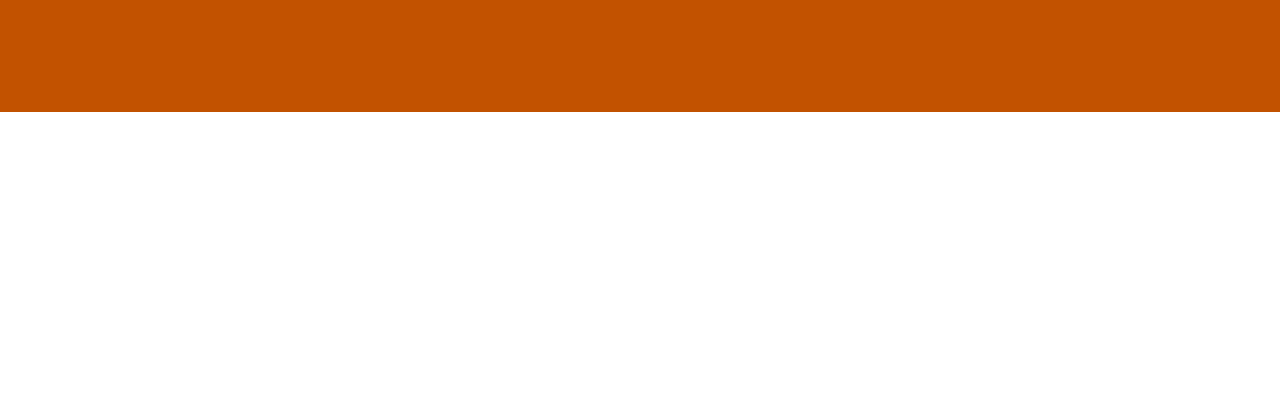
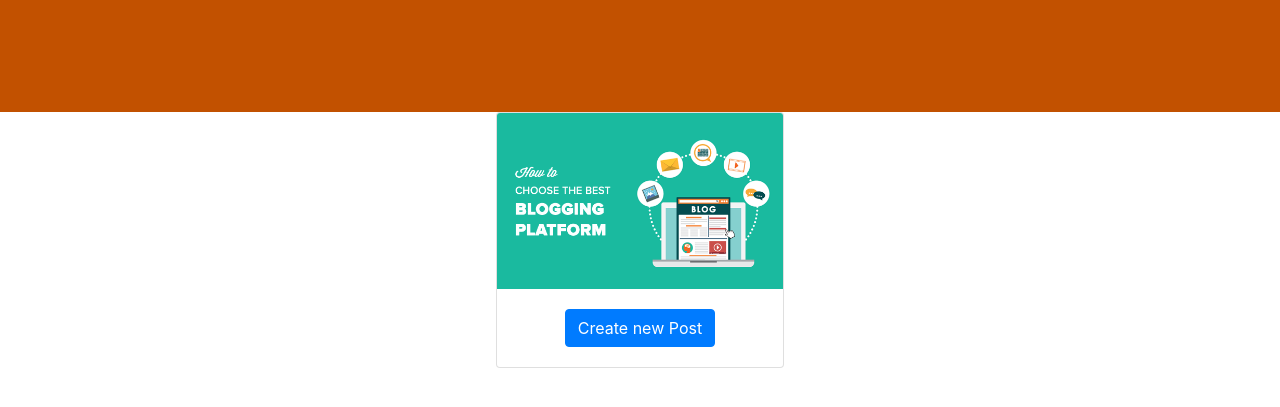
Before and after one commit to iamsureshtumu/my-first-blog, a Django app: page / in a window 1280 px wide. Shown: the part 56-463 px from the top of the page. Run offline with Django 3.2, Linux system fonts and the light colour scheme; data that the repository does not hold is empty; some libraries are stand-ins or nearby versions.

Commit message:
Added views to create/edit blog post inside the site.

```diff
--- a/blog/templates/blog/base.html
+++ b/blog/templates/blog/base.html
@@ -24,7 +24,7 @@
         <div class="collapse navbar-collapse" id="navbarSupportedContent">
             <ul class="navbar-nav mr-auto">
                 <li class="nav-item active">
-                    <a class="nav-link" href="#">Home <span class="sr-only">(current)</span></a>
+                    <a class="nav-link" href="{% url 'post_list' %}">Home <span class="sr-only">(current)</span></a>
                 </li>
                 <li class="nav-item">
                     <a class="nav-link" href="#">Link</a>
@@ -51,17 +51,28 @@
         </div>
     </nav>
     <div class="page-header">
+        <!-- <a href="{% url 'post_new' %}" class="top-menu"><span class="glyphicon glyphicon-plus"></span></a> -->
         <marquee>
             <h1><a href="#">News Blog</a></h1>
         </marquee>
 
     </div>
     <!-- Content here -->
+
+
     <div class="container">
         <!-- <div class="row">
             <div class="col-md-8"> -->
-
-
+        <center>
+            <div class="card" style="width: 18rem;">
+                <img src="{% static 'images/blog.png' %}" class="card-img-top" alt="Image not Found">
+                <div class="card-body">
+                    <!-- <h5 class="card-title">Card with stretched link</h5> -->
+                    <!-- <p class="card-text">Some quick example text to build on the card title and make up the bulk of the card's content.</p> -->
+                    <a href="{% url 'post_new' %}" class="btn btn-primary stretched-link">Create new Post</a>
+                </div>
+            </div>
+        </center>
         <br> {% block content %} {% endblock %}
 
 
@@ -78,4 +89,5 @@
 
 </body>
 
+
 </html>
--- a/blog/templates/blog/post_detail.html
+++ b/blog/templates/blog/post_detail.html
@@ -5,7 +5,9 @@
         {{ post.published_date }}
     </div>
     {% endif %}
+    <a class="btn btn-default" href="{% url 'post_edit' pk=post.pk %}"><span class="glyphicon glyphicon-pencil"></span></a>
     <h2>{{ post.title }}</h2>
     <p>{{ post.text|linebreaksbr }}</p>
+
 </div>
 {% endblock %}
--- a/blog/templates/blog/post_list.html
+++ b/blog/templates/blog/post_list.html
@@ -5,6 +5,6 @@
     <div class="date">
         <p>published: {{ post.published_date }}</p>
     </div>
-    <p>{{ post.text|linebreaksbr }}</p>
+    <!-- <p>{{ post.text|linebreaksbr }}</p> -->
 </div>
 {% endfor %} {% endblock %}
--- a/blog/urls.py
+++ b/blog/urls.py
@@ -3,6 +3,8 @@
 
 urlpatterns = [
     path('', views.post_list, name='post_list'),
-    path('post/<int:pk>/', views.post_detail, name='post_detail'),
+    path('post/<int:pk>/',views.post_detail, name='post_detail'),
+    path('post/new/',views.post_new, name='post_new'),
+    path('post/<int:pk>/edit/',views.post_edit, name='post_edit'),
 
 ]
--- a/blog/views.py
+++ b/blog/views.py
@@ -1,6 +1,10 @@
+from django.shortcuts import redirect #"go to the post_detail page for the newly created post"
+
 from django.shortcuts import render, get_object_or_404
 from blog.models import Post
 from django.utils import timezone
+from blog.forms import PostForm
+
 # Create your views here.
 def post_list(request):
     posts = Post.objects.all()
@@ -9,3 +13,30 @@
 def post_detail(request, pk):
     post = get_object_or_404(Post, pk=pk)
     return render(request, 'blog/post_detail.html', {'post': post})
+
+def post_new(request):
+    if request.method == "POST":
+        form = PostForm(request.POST)
+        if form.is_valid():
+            post = form.save(commit=False)
+            post.author = request.user
+            post.published_date = timezone.now()
+            post.save()
+            return redirect('post_detail', pk=post.pk)
+    else:
+        form = PostForm()
+    return render(request, 'blog/post_edit.html', {'form': form})
+
+def post_edit(request, pk):
+    post = get_object_or_404(Post, pk=pk)
+    if request.method == "POST":
+        form = PostForm(request.POST, instance=post)
+        if form.is_valid():
+            post = form.save(commit=False)
+            post.author = request.user
+            post.published_date = timezone.now()
+            post.save()
+            return redirect('post_detail', pk=post.pk)
+    else:
+        form = PostForm(instance=post)
+    return render(request, 'blog/post_edit.html', {'form': form})
```
Also changed, not shown: blog/forms.py (added, +10 -0 lines), blog/templates/blog/post_edit.html (added, +7 -0 lines), blog/static/images/blog.png (added).
